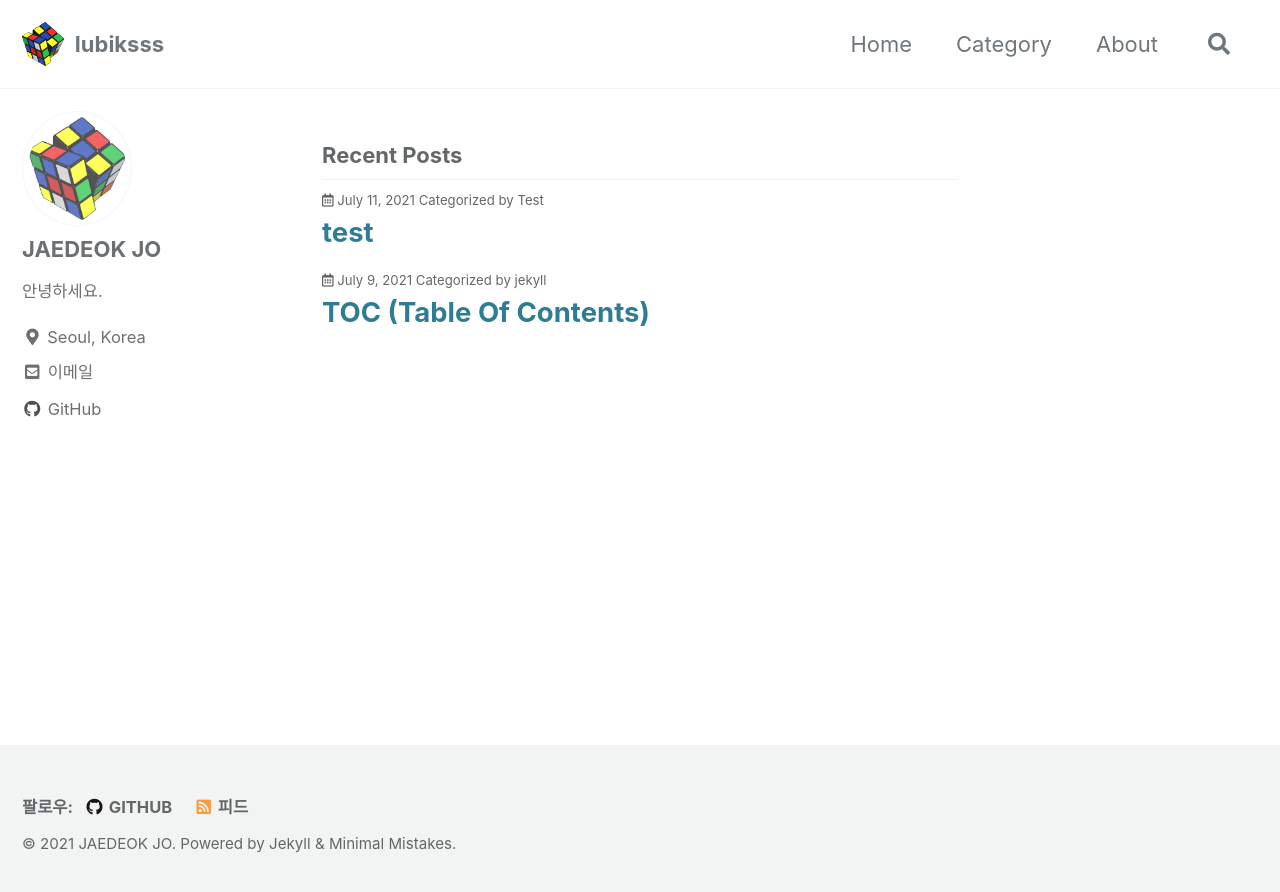
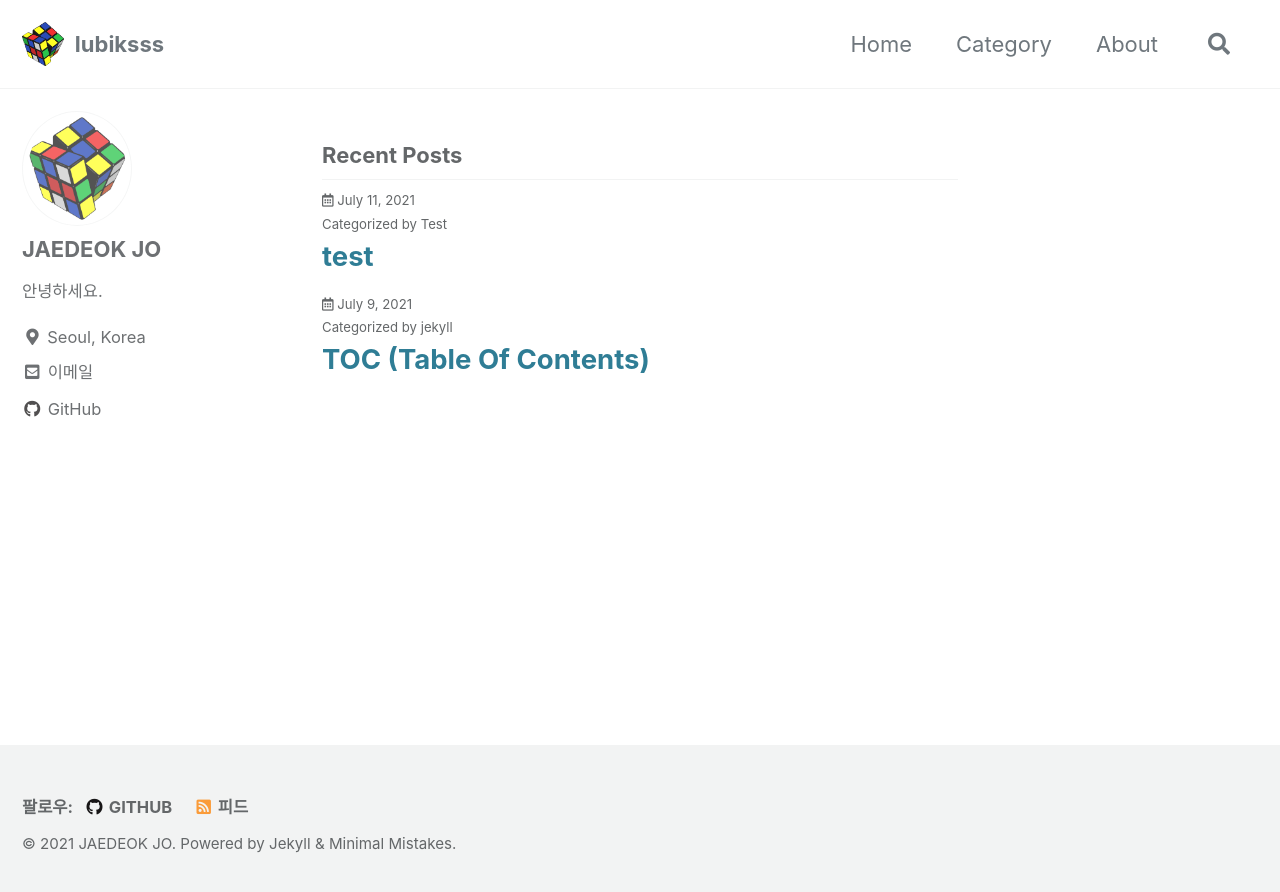
Before and after one commit to lubiksss/lubiksss.github.io, a Jekyll site: the page built from index.html, in a window 1280 px wide. Shown: the top 892 px of the page. Built offline with Jekyll 4.4.1, drawn with Linux system fonts in a browser that asks for light colours; cached includes are drawn as plain includes; the list of posts is cut into pages by our own code.

Commit message:
categorized_by_update2

```diff
--- a/_includes/archive-single_pluscategory.html
+++ b/_includes/archive-single_pluscategory.html
@@ -18,43 +18,10 @@
       </div>
     {% endif %}
 
-    <!--{% include page__meta.html type=include.type %}
-    <span class = 'page__meta-title'>{{post.categories}}</span>-->
-
-    {% assign document = post | default: page %}
-    {% if document.read_time or document.show_date %}
-      <p class="page__meta">
-        {% if document.show_date and document.date %}
-          {% assign date = document.date %}
-          <span class="page__meta-date">
-            <i class="far {% if include.type == 'grid' and document.read_time and document.show_date %}fa-fw {% endif %}fa-calendar-alt" aria-hidden="true"></i>
-            {% assign date_format = site.date_format | default: "%B %-d, %Y" %}
-            <time datetime="{{ date | date_to_xmlschema }}">{{ date | date: date_format }}</time>
-          </span>
-        {% endif %}
-
-        {% if document.read_time and document.show_date %}
-          <span class="page__meta-sep"></span>{% endif %}
-
-        {% if document.read_time %}
-          {% assign words_per_minute = document.words_per_minute | default: site.words_per_minute | default: 200 %}
-          {% assign words = document.content | strip_html | number_of_words %}
-
-          <span class="page__meta-readtime">
-            <i class="far {% if include.type == 'grid' and document.read_time and document.show_date %}fa-fw {% endif %}fa-clock" aria-hidden="true"></i>
-            {% if words < words_per_minute %}
-              {{ site.data.ui-text[site.locale].less_than | default: "less than" }} 1 {{ site.data.ui-text[site.locale].minute_read | default: "minute read" }}
-            {% elsif words == words_per_minute %}
-              1 {{ site.data.ui-text[site.locale].minute_read | default: "minute read" }}
-            {% else %}
-              {{ words | divided_by: words_per_minute }} {{ site.data.ui-text[site.locale].minute_read | default: "minute read" }}
-            {% endif %}
-          </span>
-        {% endif %}
-        Categorized by {{post.categories}}
-      </p>
-    {% endif %}
-
+    {% include page__meta.html type=include.type %}
+    <p class="page__meta">
+      Categorized by {{post.categories}}
+    </p>
 
     <!-- 날짜표시랑 안떨어져 있게 하려고 수정함-->
     <h2 class="archive__item-title no_toc" itemprop="headline" style="margin-top: 0;">
```
